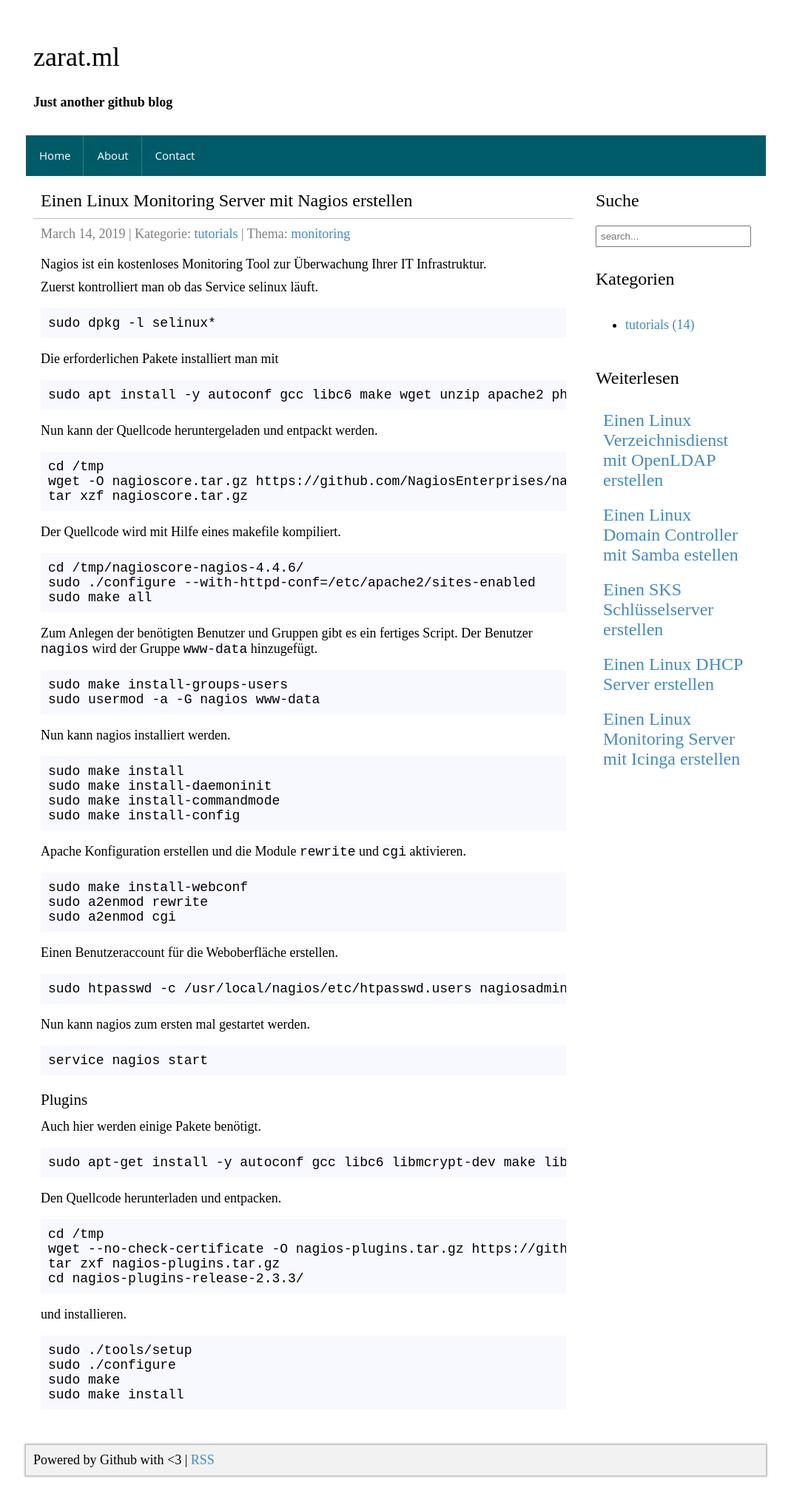
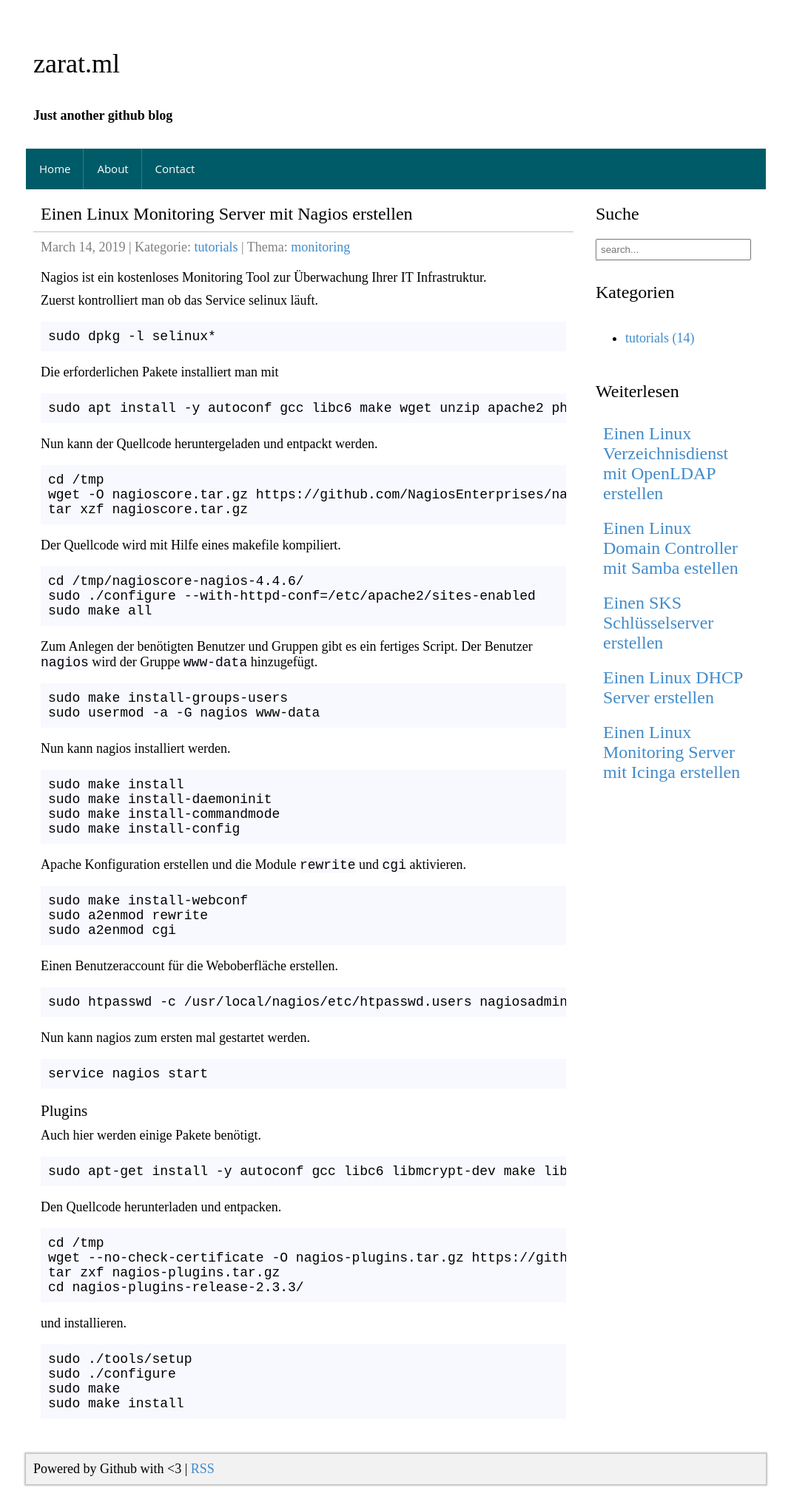
Before and after one commit to zarat/zarat.github.io, a Jekyll site: the page built from _posts/2019-03-14-nagios-monitoring.markdown, in a window 1280 px wide. Shown: the whole page at 74% size, without its empty margins (105-1174 px from the left). Built offline with Jekyll 4.4.1, drawn with Linux system fonts in a browser that asks for light colours.

Commit message:
Update style.css

```diff
--- a/assets/style.css
+++ b/assets/style.css
@@ -21,21 +21,23 @@
 h1,h2,h3,.h1,.h2,.h3{
     font-family:inherit;
     font-weight:500;
-    line-height:1.5;
     color:inherit
 }
 h1{
     font-size:2em;
+    line-height:2;
     margin-top:20px;
     margin-bottom:10px;
 }
 h2{
     font-size:1.5em;
+    line-height:1.5;
     margin-top:20px;
     margin-bottom:10px;
 }
 h3{
     font-size:1.17em;
+    line-height:1.17;
     margin-top:10px;
     margin-bottom:10px;
 }
```
